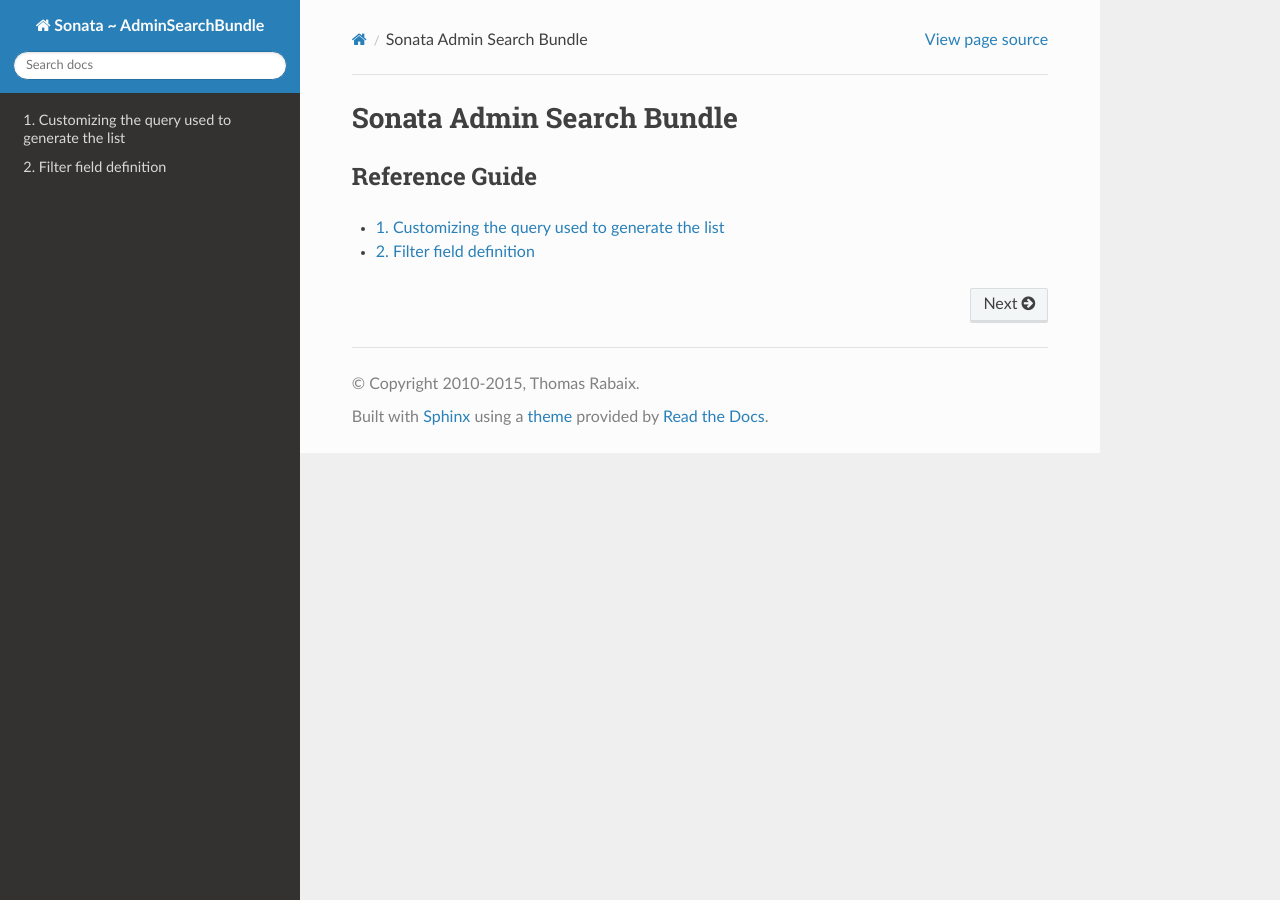
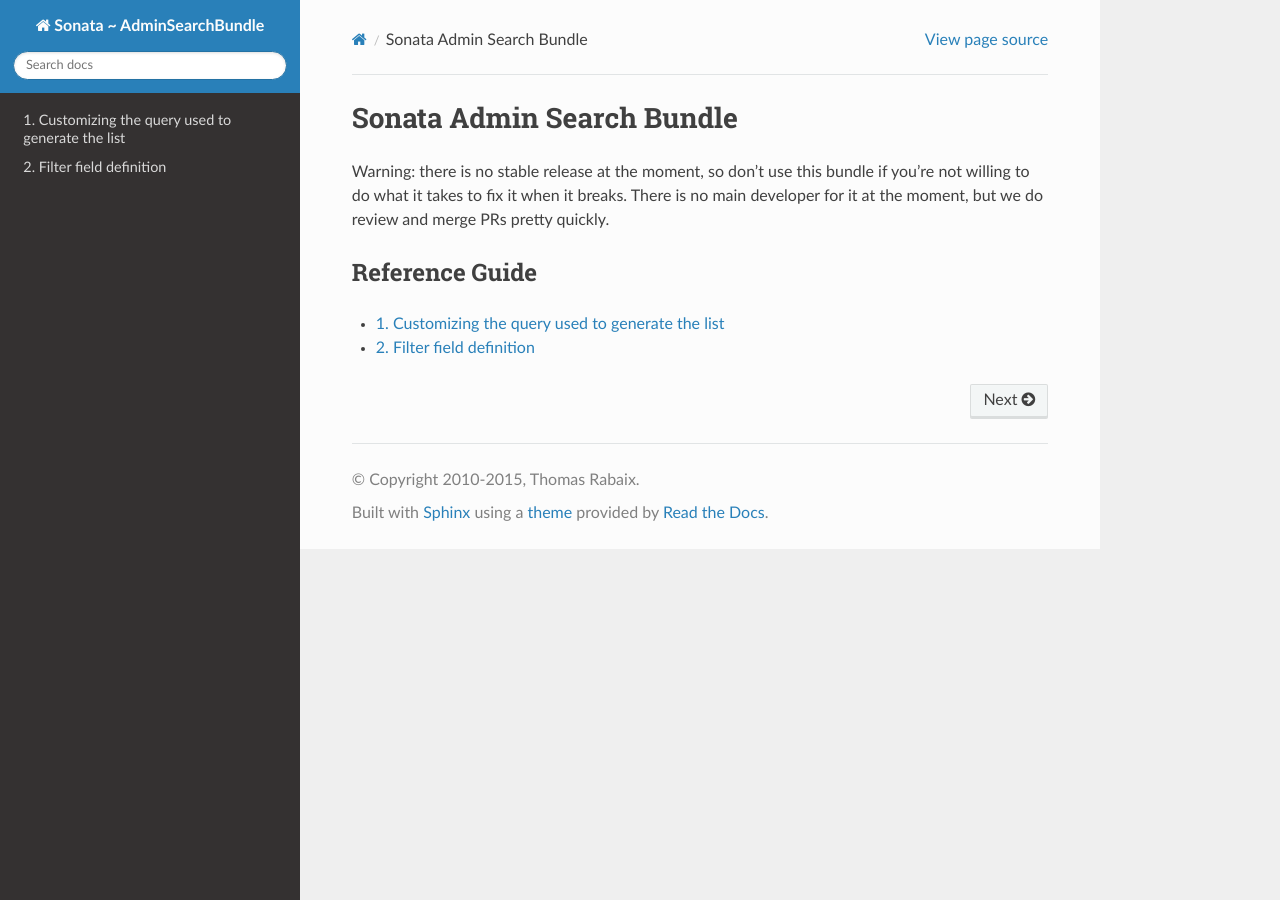
Before and after one commit to sonata-project/SonataAdminSearchBundle, a Sphinx documentation site: the page built from Resources/doc/index.rst, in a window 1280 px wide. Built offline with Sphinx 7.4.7 and the Read the Docs theme 2.0.0, drawn with Linux system fonts in a browser that asks for light colours.

Commit message:
Add a warning about the bundle current status (#44)

```diff
--- a/Resources/doc/index.rst
+++ b/Resources/doc/index.rst
@@ -1,5 +1,10 @@
 Sonata Admin Search Bundle
 ==========================
+
+Warning: there is no stable release at the moment, so don't use this bundle
+if you're not willing to do what it takes to fix it when it breaks.
+There is no main developer for it at the moment,
+but we do review and merge PRs pretty quickly.
 
 Reference Guide
 ---------------
```
